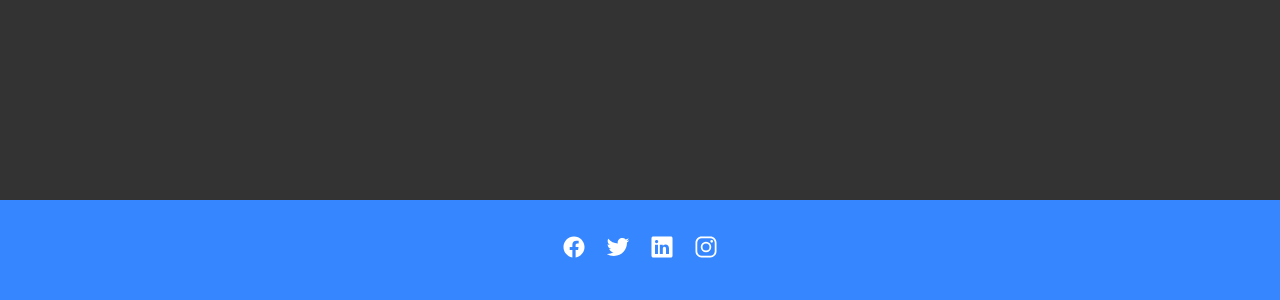
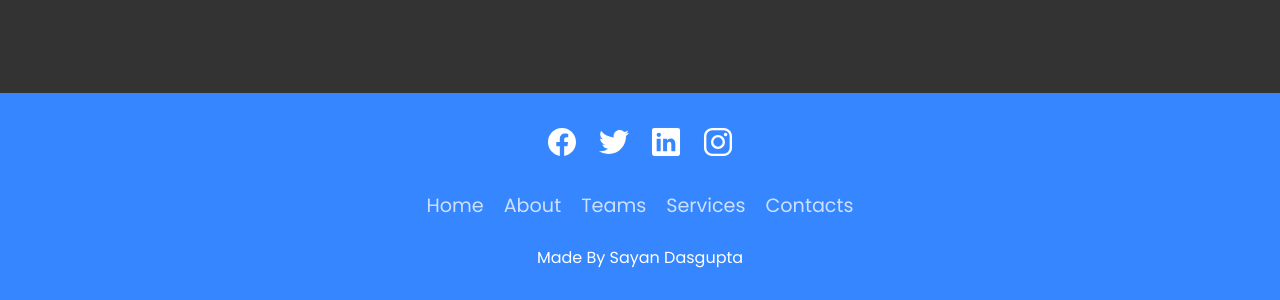
Before and after one commit to Cadris/animatedFooter, a plain HTML site: page index.html in a window 1280 px wide. Shown: the part 500-800 px from the top of the page. Drawn offline with nearby package versions, Linux system fonts and the light colour scheme.

Commit message:
Before starting with waves. Basic Footer template.

```diff
--- a/index.html
+++ b/index.html
@@ -9,19 +9,27 @@
 </head>
 <body>
     <footer>
+        <div class="waves">
+            <div class="wave" id="wave1"></div>
+            <div class="wave" id="wave2"></div>
+            <div class="wave" id="wave3"></div>
+            <div class="wave" id="wave4"></div>
+        </div>
+
         <ul class="social_icon">
             <li><a href="#"><ion-icon name="logo-facebook"></ion-icon></a></li>
             <li><a href="#"><ion-icon name="logo-twitter"></ion-icon></a></li>
             <li><a href="#"><ion-icon name="logo-linkedin"></ion-icon></a></li>
             <li><a href="#"><ion-icon name="logo-instagram"></ion-icon></a></li>
         </ul>
-        <!-- <ul class="menu">
+        <ul class="menu">
             <li><a href="#">Home</a></li>
             <li><a href="#">About</a></li>
             <li><a href="#">Teams</a></li>
             <li><a href="#">Services</a></li>
             <li><a href="#">Contacts</a></li>
-        </ul> -->
+        </ul>
+        <p>Made By Sayan Dasgupta</p>
     </footer>
 
     <!-- Scripts -->
--- a/style.css
+++ b/style.css
@@ -27,7 +27,8 @@ footer{
     align-items: center;
     flex-direction: column;
 }
-footer .social_icon{
+footer .social_icon,
+footer .menu{
     position: relative;
     display: flex;
     justify-content: center;
@@ -35,11 +36,12 @@ footer .social_icon{
     margin: 10px 0;
     flex-wrap: wrap;
 }
-footer .social_icon li{
+footer .social_icon li,
+footer .menu li{
     list-style: none;
 }
 footer .social_icon li a{
-    font-size: 1.5em;
+    font-size: 2em;
     color: #fff;
     margin: 0 10px;
     display: inline-block;
@@ -48,3 +50,20 @@ footer .social_icon li a{
 footer .social_icon li a:hover{
     transform: translateY(-10px);
 }
+footer .menu li a{
+    font-size: 1.2em;
+    color: #fff;
+    margin: 0 10px;
+    display: inline-block;
+    transition: 0.5s;
+    text-decoration: none;
+    opacity: 0.75;
+}
+footer .menu li a:hover{
+    opacity: 1;
+}
+footer p{
+    color: #fff;
+    text-align: center;
+    margin: 15px 0 10px 0;
+}
```
